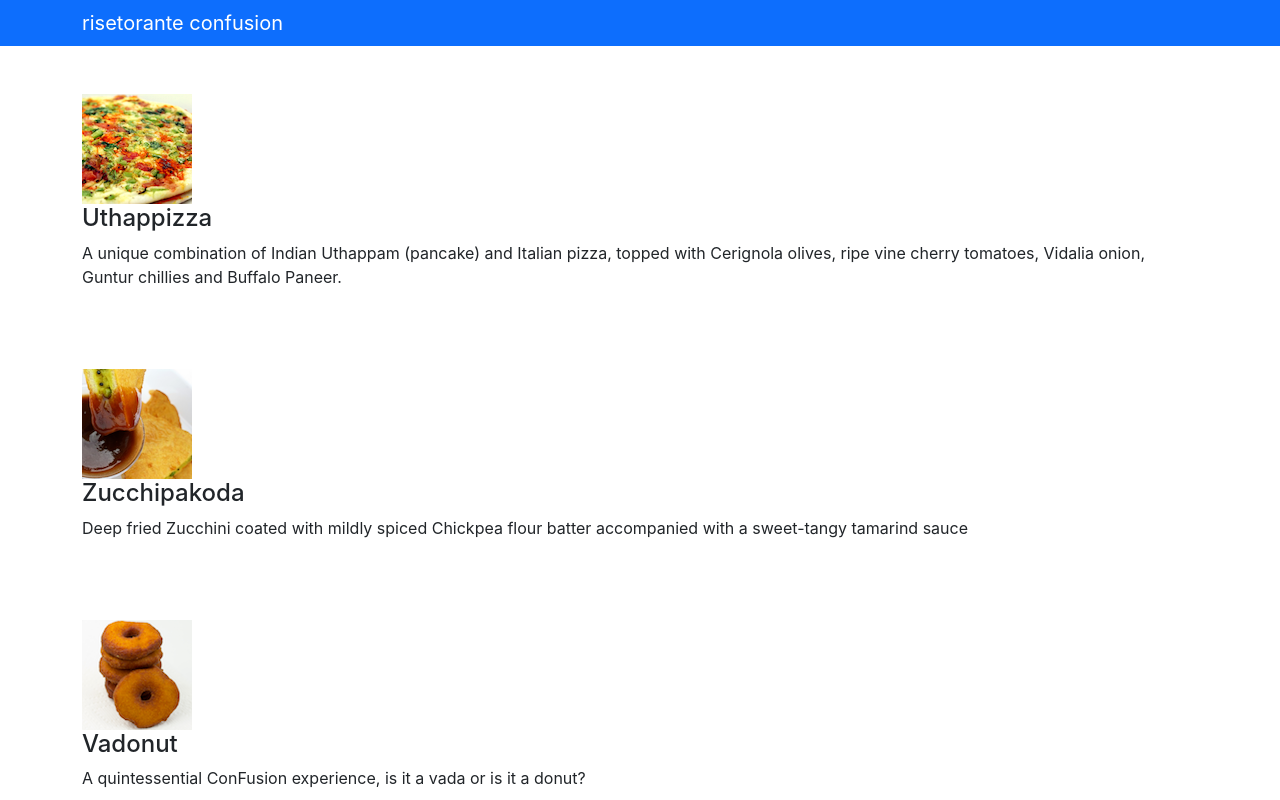
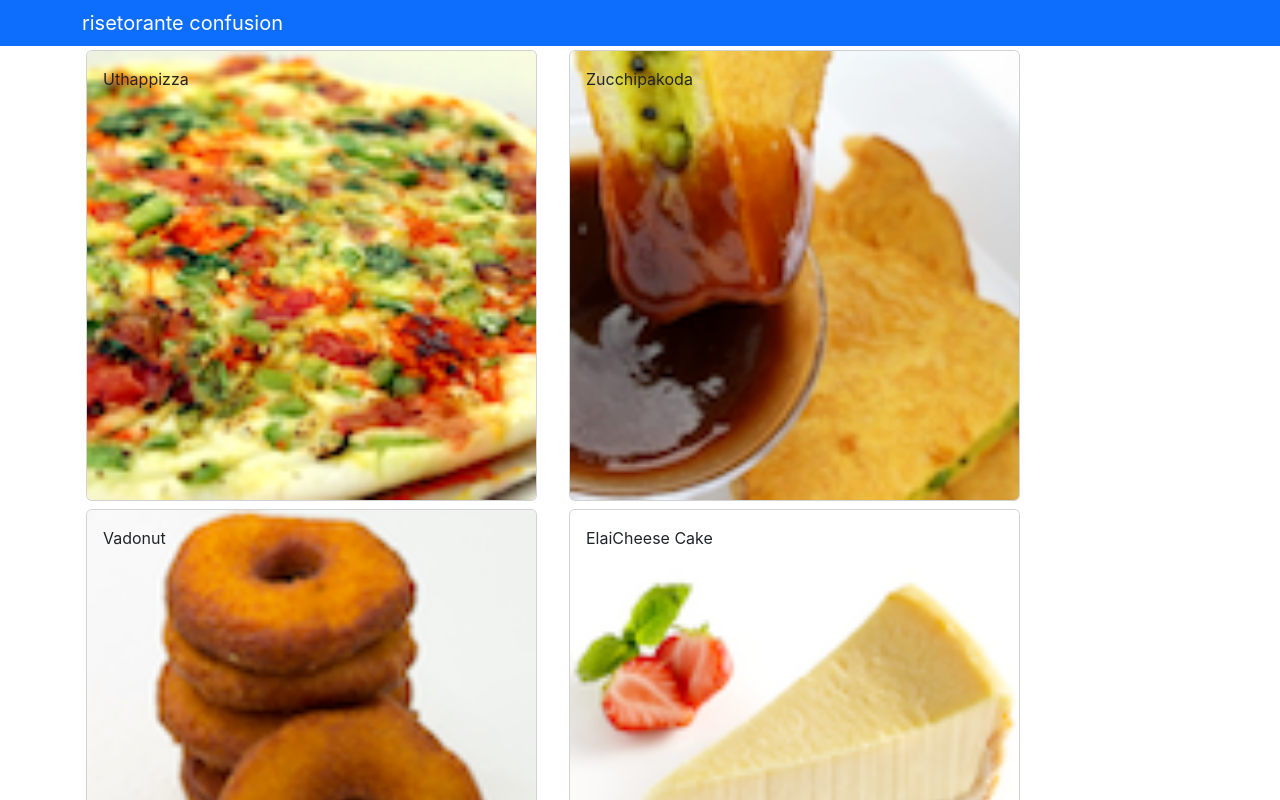
Before and after one commit to Sunny-sp/confusion, a React (Create React App) app: page / in a window 1280 px wide. Shown: the top 800 px of the page. Built offline with nearby package versions, Linux system fonts and the light colour scheme.

Commit message:
react component part-2

```diff
--- a/src/App.js
+++ b/src/App.js
@@ -1,14 +1,17 @@
+import { useState } from 'react';
 import { Navbar, NavbarBrand  } from 'reactstrap';
 import {Menu} from './components/MenuComponent';
+import { DISHES } from './shared/dishes';
 function App() {
+  const [dishes]=useState(DISHES);
   return (
     <div>
       <Navbar dark color='primary'>
         <div className='container'>
           <NavbarBrand href='/'>risetorante confusion</NavbarBrand>
         </div>
-      </Navbar>
-      <Menu/>
+      </Navbar >
+      <Menu dishes={dishes}/>
     </div>
   );
 }
--- a/src/components/MenuComponent.js
+++ b/src/components/MenuComponent.js
@@ -1,67 +1,61 @@
 import React, { useState } from "react";
-import { Media } from "reactstrap";
-export const Menu = () => {
-  const [dishes] = useState([
-    {
-      id: 0,
-      name: "Uthappizza",
-      image: "assets/images/uthappizza.png",
-      category: "mains",
-      label: "Hot",
-      price: "4.99",
-      description:
-        "A unique combination of Indian Uthappam (pancake) and Italian pizza, topped with Cerignola olives, ripe vine cherry tomatoes, Vidalia onion, Guntur chillies and Buffalo Paneer.",
-    },
-    {
-      id: 1,
-      name: "Zucchipakoda",
-      image: "assets/images/zucchipakoda.png",
-      category: "appetizer",
-      label: "",
-      price: "1.99",
-      description:
-        "Deep fried Zucchini coated with mildly spiced Chickpea flour batter accompanied with a sweet-tangy tamarind sauce",
-    },
-    {
-      id: 2,
-      name: "Vadonut",
-      image: "assets/images/vadonut.png",
-      category: "appetizer",
-      label: "New",
-      price: "1.99",
-      description:
-        "A quintessential ConFusion experience, is it a vada or is it a donut?",
-    },
-    {
-      id: 3,
-      name: "ElaiCheese Cake",
-      image: "assets/images/elaicheesecake.png",
-      category: "dessert",
-      label: "",
-      price: "2.99",
-      description:
-        "A delectable, semi-sweet New York Style Cheese Cake, with Graham cracker crust and spiced with Indian cardamoms",
-    },
-  ]);
+import {
+  Card,
+  CardBody,
+  CardImg,
+  CardImgOverlay,
+  CardText,
+  CardTitle,
+} from "reactstrap";
+
+export const Menu = (props) => {
+  const [selectedDish, setSelectedDish] = useState({});
+  const handleDishSelect = (dish) => {
+    setSelectedDish(dish);
+  };
+  const getDishDescription = (dish) => {
+    if (selectedDish !== null) {
+      return (
+        <div className="row">
+          <div className="col-12 col-md-5 m-1">
+            <Card>
+              <CardImg src={dish.image} alt={dish.name} />
+              <CardBody>
+                <CardTitle heading>{dish.name}</CardTitle>
+                <CardText>{dish.description}</CardText>
+              </CardBody>
+            </Card>
+          </div>
+        </div>
+      );
+    }
+    else{
+        <div></div>
+    }
+  };
   return (
     <div className="container">
       <div className="row">
-        {dishes.map((dish) => {
+        {props.dishes.map((dish) => {
           return (
-            <Media key={dish.id}  list>
-              <div className="col-12 mt-5">
-                  <Media left middle>
-                    <Media object src={dish.image} alt={dish.name} />
-                  </Media>
-                  <Media body className="ml-50">
-                    <Media heading>{dish.name}</Media>
-                    <p>{dish.description}</p>
-                </Media>
-              </div>
-            </Media>
+            <div className="col-12 col-md-5 m-1">
+              <Card key={dish.id}>
+                <CardImg src={dish.image} alt={dish.name} />
+                <CardImgOverlay>
+                  <CardTitle
+                    style={{ cursor: "pointer" }}
+                    heading
+                    onClick={() => handleDishSelect(dish)}
+                  >
+                    {dish.name}
+                  </CardTitle>
+                </CardImgOverlay>
+              </Card>
+            </div>
           );
         })}
       </div>
+      {getDishDescription(selectedDish)}
     </div>
   );
 };
--- /dev/null
+++ b/src/shared/dishes.js
@@ -0,0 +1,186 @@
+export const DISHES =
+    [
+        {
+        id: 0,
+        name:'Uthappizza',
+        image: 'assets/images/uthappizza.png',
+        category: 'mains',
+        label:'Hot',
+        price:'4.99',
+        description:'A unique combination of Indian Uthappam (pancake) and Italian pizza, topped with Cerignola olives, ripe vine cherry tomatoes, Vidalia onion, Guntur chillies and Buffalo Paneer.',
+        comments: [
+            {
+            id: 0,
+            rating: 5,
+            comment: "Imagine all the eatables, living in conFusion!",
+            author: "John Lemon",
+            date: "2012-10-16T17:57:28.556094Z"
+            },
+            {
+            id: 1,
+            rating: 4,
+            comment: "Sends anyone to heaven, I wish I could get my mother-in-law to eat it!",
+            author: "Paul McVites",
+            date: "2014-09-05T17:57:28.556094Z"
+            },
+            {
+            id: 2,
+            rating: 3,
+            comment: "Eat it, just eat it!",
+            author: "Michael Jaikishan",
+            date: "2015-02-13T17:57:28.556094Z"
+            },
+            {
+            id: 3,
+            rating: 4,
+            comment: "Ultimate, Reaching for the stars!",
+            author: "Ringo Starry",
+            date: "2013-12-02T17:57:28.556094Z"
+            },
+            {
+            id: 4,
+            rating: 2,
+            comment: "It's your birthday, we're gonna party!",
+            author: "25 Cent",
+            date: "2011-12-02T17:57:28.556094Z"
+            }
+        ]                        },
+        {
+        id: 1,
+        name:'Zucchipakoda',
+        image: 'assets/images/zucchipakoda.png',
+        category: 'appetizer',
+        label:'',
+        price:'1.99',
+        description:'Deep fried Zucchini coated with mildly spiced Chickpea flour batter accompanied with a sweet-tangy tamarind sauce',
+        comments: [
+            {
+            id: 0,
+            rating: 5,
+            comment: "Imagine all the eatables, living in conFusion!",
+            author: "John Lemon",
+            date: "2012-10-16T17:57:28.556094Z"
+            },
+            {
+            id: 1,
+            rating: 4,
+            comment: "Sends anyone to heaven, I wish I could get my mother-in-law to eat it!",
+            author: "Paul McVites",
+            date: "2014-09-05T17:57:28.556094Z"
+            },
+            {
+            id: 2,
+            rating: 3,
+            comment: "Eat it, just eat it!",
+            author: "Michael Jaikishan",
+            date: "2015-02-13T17:57:28.556094Z"
+            },
+            {
+            id: 3,
+            rating: 4,
+            comment: "Ultimate, Reaching for the stars!",
+            author: "Ringo Starry",
+            date: "2013-12-02T17:57:28.556094Z"
+            },
+            {
+            id: 4,
+            rating: 2,
+            comment: "It's your birthday, we're gonna party!",
+            author: "25 Cent",
+            date: "2011-12-02T17:57:28.556094Z"
+            }
+        ]
+        },
+        {
+        id: 2,
+        name:'Vadonut',
+        image: 'assets/images/vadonut.png',
+        category: 'appetizer',
+        label:'New',
+        price:'1.99',
+        description:'A quintessential ConFusion experience, is it a vada or is it a donut?',
+        comments: [
+            {
+            id: 0,
+            rating: 5,
+            comment: "Imagine all the eatables, living in conFusion!",
+            author: "John Lemon",
+            date: "2012-10-16T17:57:28.556094Z"
+            },
+            {
+            id: 1,
+            rating: 4,
+            comment: "Sends anyone to heaven, I wish I could get my mother-in-law to eat it!",
+            author: "Paul McVites",
+            date: "2014-09-05T17:57:28.556094Z"
+            },
+            {
+            id: 2,
+            rating: 3,
+            comment: "Eat it, just eat it!",
+            author: "Michael Jaikishan",
+            date: "2015-02-13T17:57:28.556094Z"
+            },
+            {
+            id: 3,
+            rating: 4,
+            comment: "Ultimate, Reaching for the stars!",
+            author: "Ringo Starry",
+            date: "2013-12-02T17:57:28.556094Z"
+            },
+            {
+            id: 4,
+            rating: 2,
+            comment: "It's your birthday, we're gonna party!",
+            author: "25 Cent",
+            date: "2011-12-02T17:57:28.556094Z"
+            }
+        ]
+        },
+        {
+        id: 3,
+        name:'ElaiCheese Cake',
+        image: 'assets/images/elaicheesecake.png',
+        category: 'dessert',
+        label:'',
+        price:'2.99',
+        description:'A delectable, semi-sweet New York Style Cheese Cake, with Graham cracker crust and spiced with Indian cardamoms',
+        comments: [
+            {
+            id: 0,
+            rating: 5,
+            comment: "Imagine all the eatables, living in conFusion!",
+            author: "John Lemon",
+            date: "2012-10-16T17:57:28.556094Z"
+            },
+            {
+            id: 1,
+            rating: 4,
+            comment: "Sends anyone to heaven, I wish I could get my mother-in-law to eat it!",
+            author: "Paul McVites",
+            date: "2014-09-05T17:57:28.556094Z"
+            },
+            {
+            id: 2,
+            rating: 3,
+            comment: "Eat it, just eat it!",
+            author: "Michael Jaikishan",
+            date: "2015-02-13T17:57:28.556094Z"
+            },
+            {
+            id: 3,
+            rating: 4,
+            comment: "Ultimate, Reaching for the stars!",
+            author: "Ringo Starry",
+            date: "2013-12-02T17:57:28.556094Z"
+            },
+            {
+            id: 4,
+            rating: 2,
+            comment: "It's your birthday, we're gonna party!",
+            author: "25 Cent",
+            date: "2011-12-02T17:57:28.556094Z"
+            }
+        ]
+        }
+    ];
```
